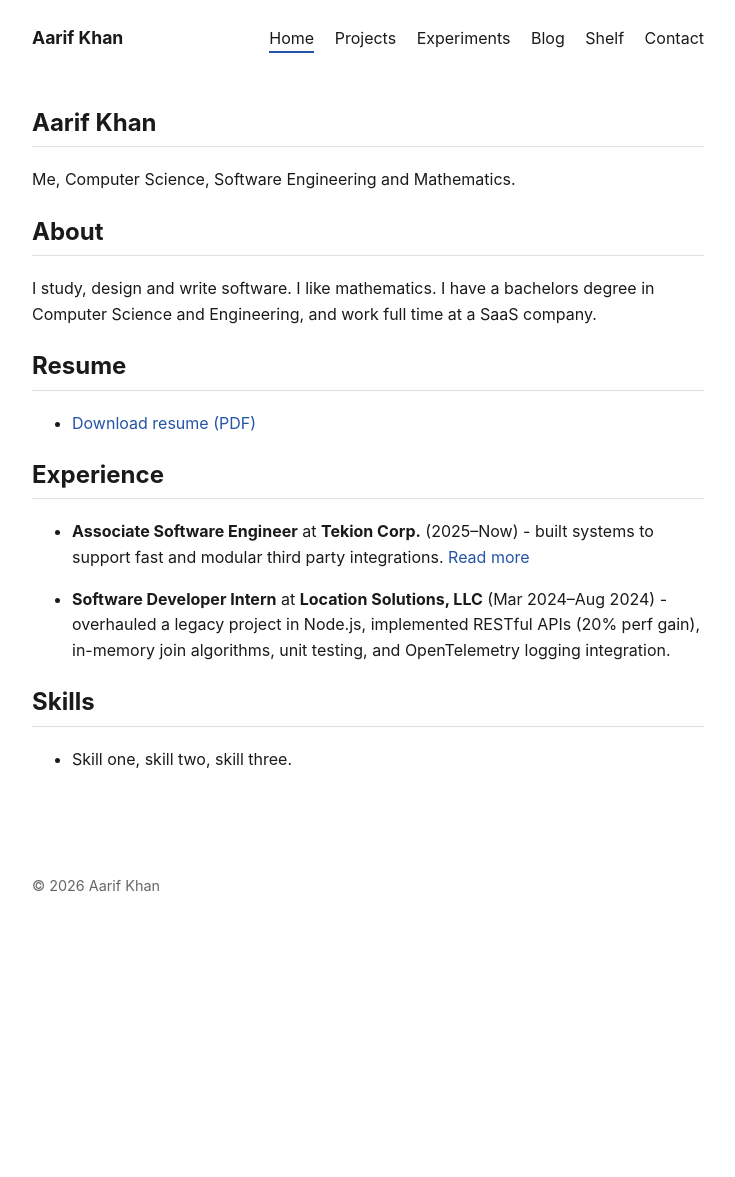
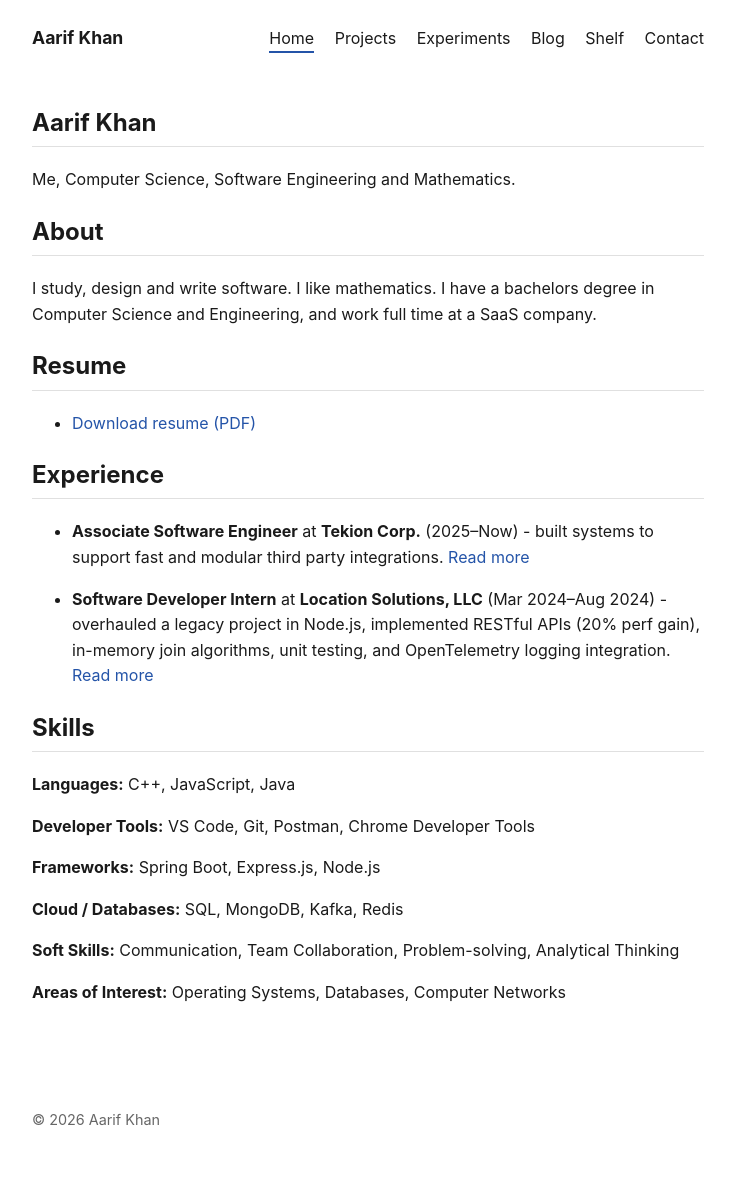
Before and after one commit to aarifkhan7/aarifkhan7.github.io, a Jekyll site: the page built from index.md, in a window 1280 px wide. Shown: the whole page, without its empty margins (272-1007 px from the left). Built offline with Jekyll 4.4.1, drawn with Linux system fonts in a browser that asks for light colours; before the commit the page ends 944 px from its top, so only the background shows below that.

Commit message:
Add Skills

```diff
--- a/index.md
+++ b/index.md
@@ -19,8 +19,18 @@ I study, design and write software. I like mathematics. I have a bachelors degre
 
 - **Associate Software Engineer** at **Tekion Corp.** (2025–Now) - built systems to support fast and modular third party integrations. [Read more]({% post_url 2026-06-22-tekion-corp %})
 
-- **Software Developer Intern** at **Location Solutions, LLC** (Mar 2024–Aug 2024) - overhauled a legacy project in Node.js, implemented RESTful APIs (20% perf gain), in-memory join algorithms, unit testing, and OpenTelemetry logging integration.
+- **Software Developer Intern** at **Location Solutions, LLC** (Mar 2024–Aug 2024) - overhauled a legacy project in Node.js, implemented RESTful APIs (20% perf gain), in-memory join algorithms, unit testing, and OpenTelemetry logging integration. [Read more]({% post_url 2026-06-27-location-solutions %})
 
 ## Skills
 
-- Skill one, skill two, skill three.
+**Languages:** C++, JavaScript, Java
+
+**Developer Tools:** VS Code, Git, Postman, Chrome Developer Tools
+
+**Frameworks:** Spring Boot, Express.js, Node.js
+
+**Cloud / Databases:** SQL, MongoDB, Kafka, Redis
+
+**Soft Skills:** Communication, Team Collaboration, Problem-solving, Analytical Thinking
+
+**Areas of Interest:** Operating Systems, Databases, Computer Networks
```
